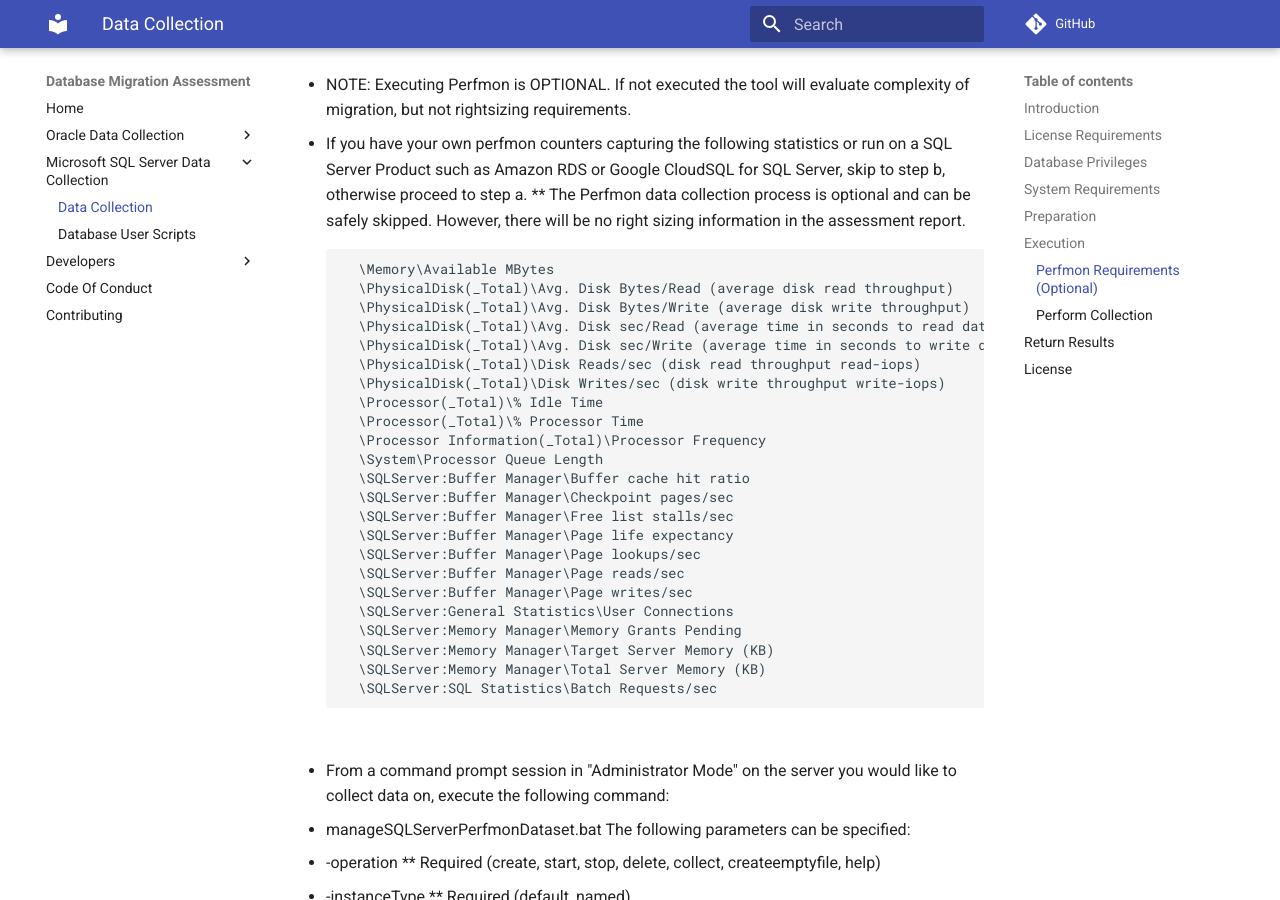
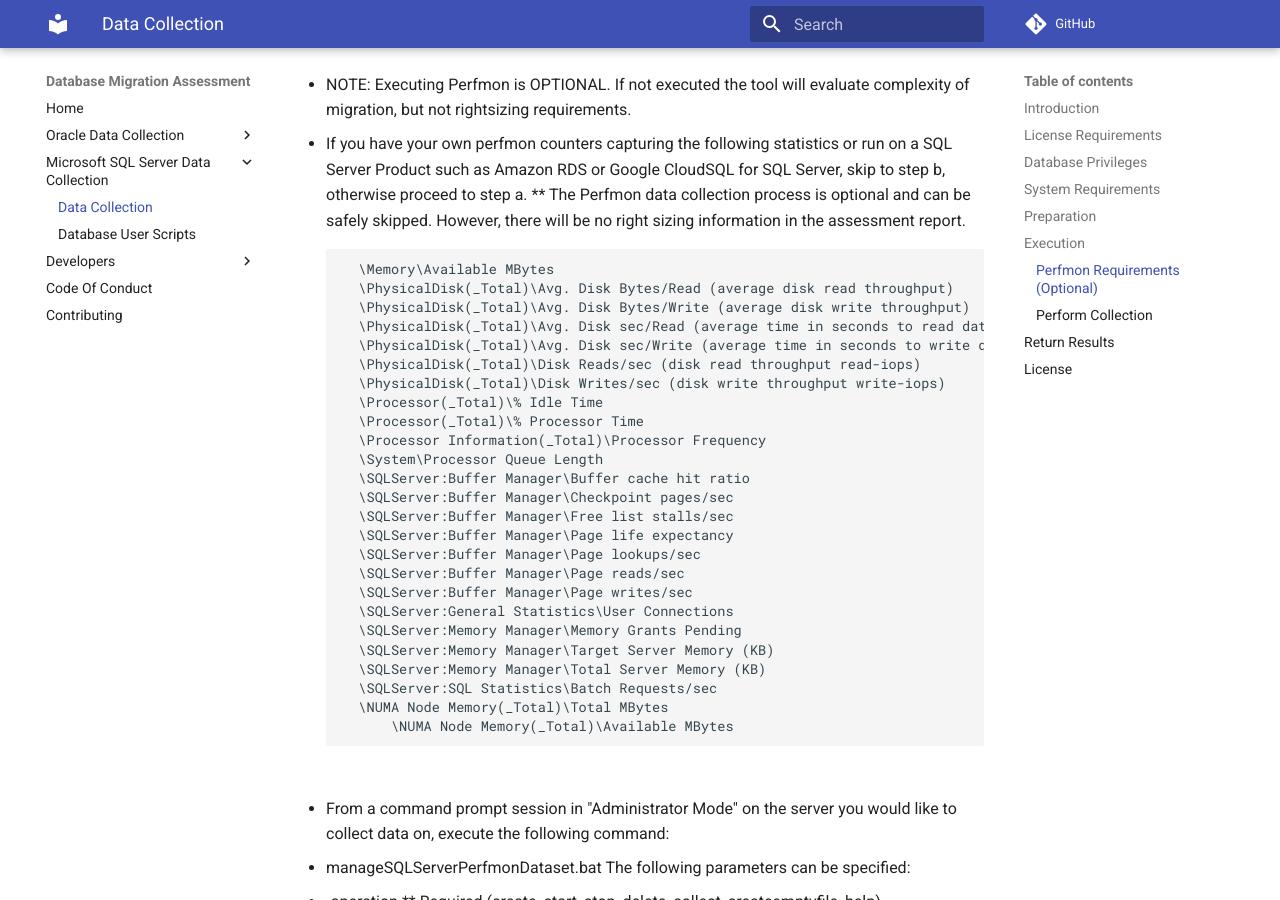
Before and after one commit to GoogleCloudPlatform/database-assessment, an MkDocs documentation site: the page built from docs/user_guide/sqlserver/collection_scripts.md, in a window 1280 px wide and 900 px high, scrolled down 2984 px. Built offline with MkDocs 1.6.1 and Material for MkDocs 9.7.7, drawn with Linux system fonts in a browser that asks for light colours; comment, search, counter and statistics services are not loaded.

Commit message:
Adding documentation

```diff
--- a/docs/user_guide/sqlserver/collection_scripts.md
+++ b/docs/user_guide/sqlserver/collection_scripts.md
@@ -148,6 +148,8 @@ In order to begin running the Database Migration Assessment Collection process,
           \SQLServer:Memory Manager\Target Server Memory (KB)
           \SQLServer:Memory Manager\Total Server Memory (KB)
           \SQLServer:SQL Statistics\Batch Requests/sec
+          \NUMA Node Memory(_Total)\Total MBytes
+		      \NUMA Node Memory(_Total)\Available MBytes
 
       <br/>
 
```
Also changed, not shown: 1 other file.
